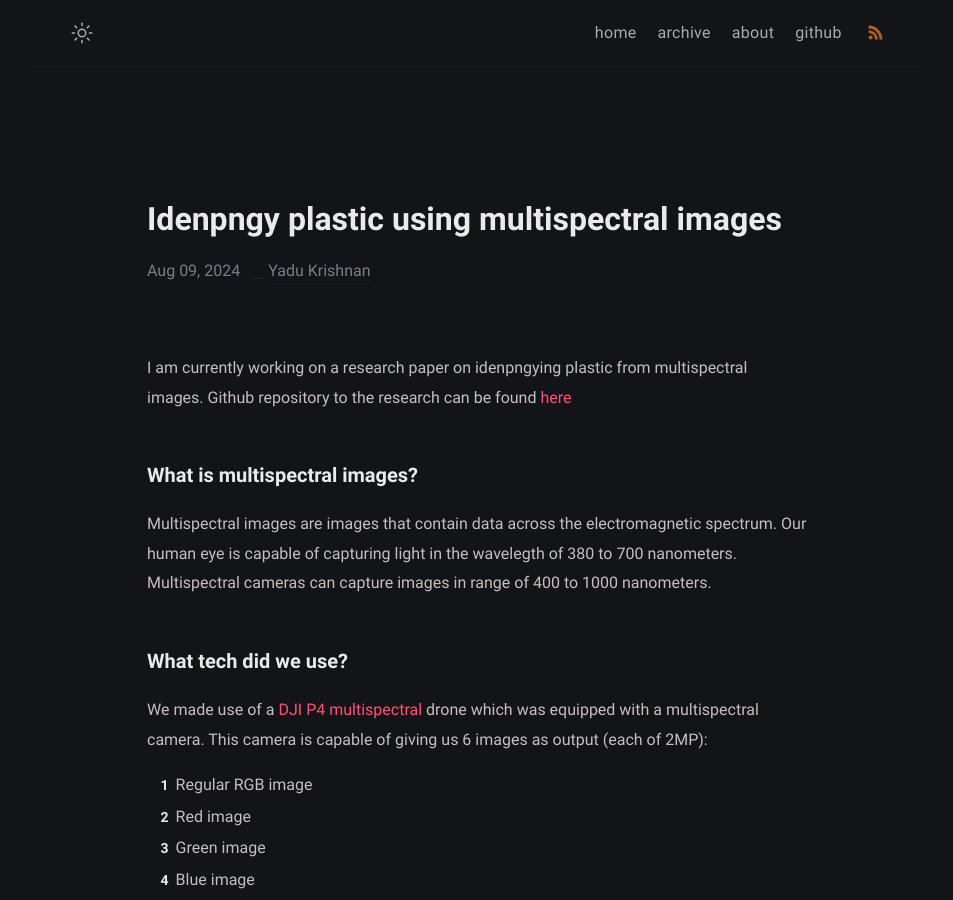
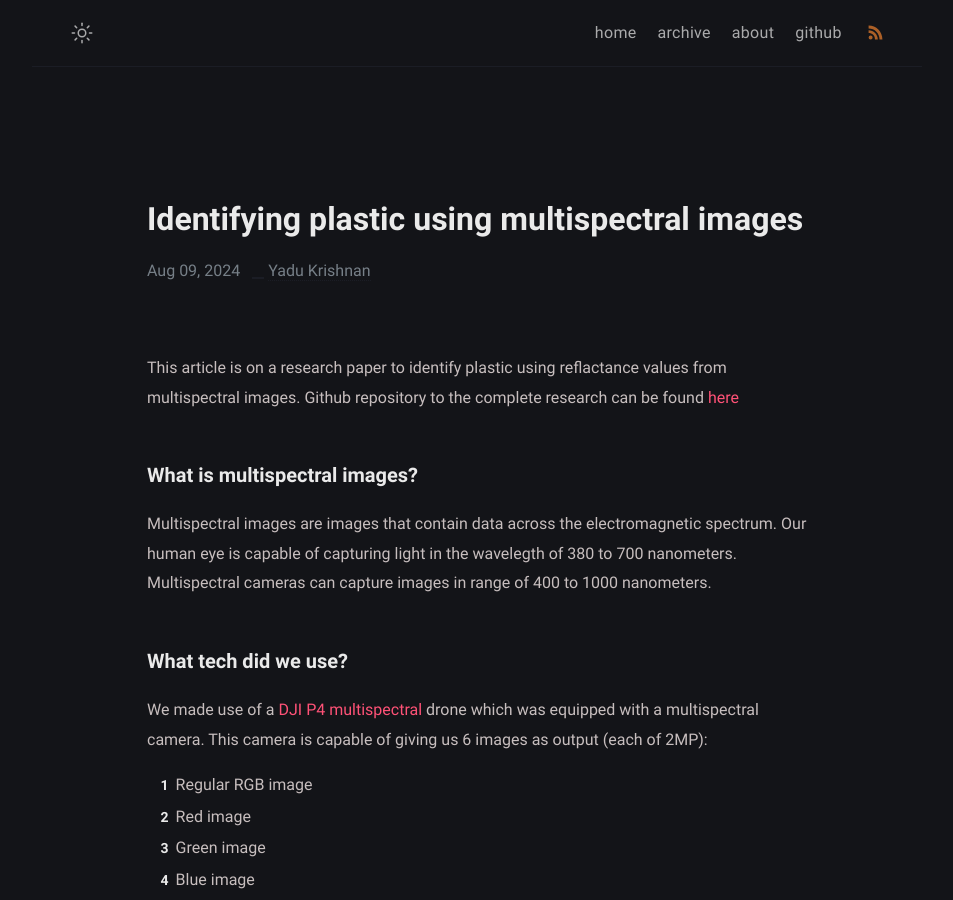
Before and after one commit to yadu-tv/yadu-tv.github.io, a Jekyll site: the page built from _posts/identify-plastic-using-multispectral-images/2024-08-09-identify-plastic-using-multispectral-images.md, in a window 1280 px wide and 900 px high. Shown: the whole window, without its empty margins (163-1116 px from the left). Built offline with Jekyll 4.4.1, drawn with Linux system fonts in a browser that asks for light colours.

Commit message:
fix images

```diff
--- a/_posts/identify-plastic-using-multispectral-images/2024-08-09-identify-plastic-using-multispectral-images.md
+++ b/_posts/identify-plastic-using-multispectral-images/2024-08-09-identify-plastic-using-multispectral-images.md
@@ -1,10 +1,10 @@
 ---
-title: Idenpngy plastic using multispectral images
+title: Identifying plastic using multispectral images
 date: 2024-08-09 22:00:00 +05:30
 description: This article talks about how me and my team made use of multispectral drone cameras to effectively detect plastic.
 ---
 
-I am currently working on a research paper on idenpngying plastic from multispectral images. Github repository to the research can be found [here](https://github.com/Deceptrax123/Plastic-Detection-using-Reflectance-Images-of-Hyperspectral-Bands)
+This article is on a research paper to identify plastic using reflactance values from multispectral images. Github repository to the complete research can be found [here](https://github.com/Deceptrax123/Plastic-Detection-using-Reflectance-Images-of-Hyperspectral-Bands)
 
 #### What is multispectral images?
 
@@ -24,26 +24,26 @@
 Below given are 6 images of the same scene
 
 <figure>
-    <img src="assets/rgb.png" alt="RGB image">
+    <img src="./assets/rgb.png" alt="RGB image">
     <figcaption>Fig 1. RGB image</figcaption>
 </figure>
 <figure>
-    <img src="assets/r.png" alt="Red image">
+    <img src="./assets/r.png" alt="Red image">
     <figcaption>Fig 2. Red image</figcaption>
 </figure>
 <figure>
-    <img src="assets/g.png" alt="Green image">
+    <img src="./assets/g.png" alt="Green image">
     <figcaption>Fig 3. Green image</figcaption>
 </figure>
 <figure>
-    <img src="assets/b.png" alt="Blue image">
+    <img src="./assets/b.png" alt="Blue image">
     <figcaption>Fig 4. Blue image</figcaption>
 </figure>
 <figure>
-    <img src="assets/red_edge.png" alt="Red-Edge image">
+    <img src="./assets/red_edge.png" alt="Red-Edge image">
     <figcaption>Fig 5. Red-Edge image</figcaption>
 </figure>
 <figure>
-    <img src="assets/nir.png" alt="NIR image">
+    <img src="./assets/nir.png" alt="NIR image">
     <figcaption>Fig 1. Near-Infrared (NIR) image</figcaption>
 </figure>
```
